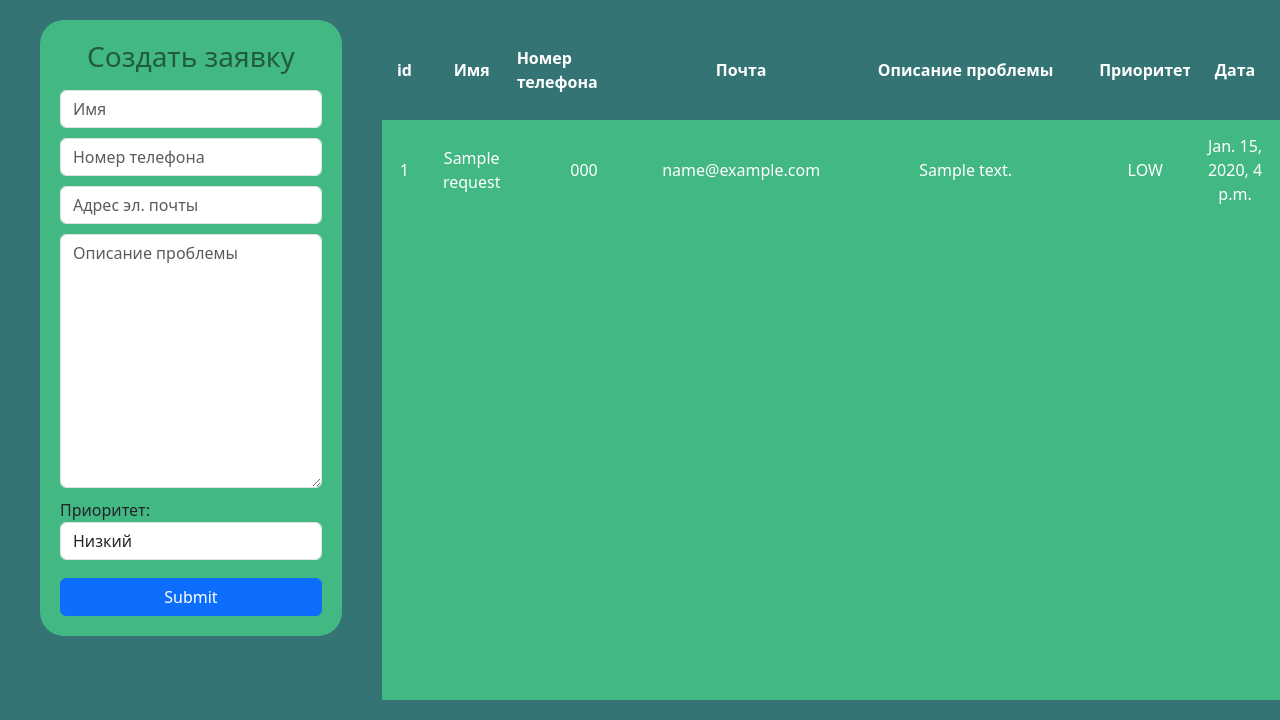
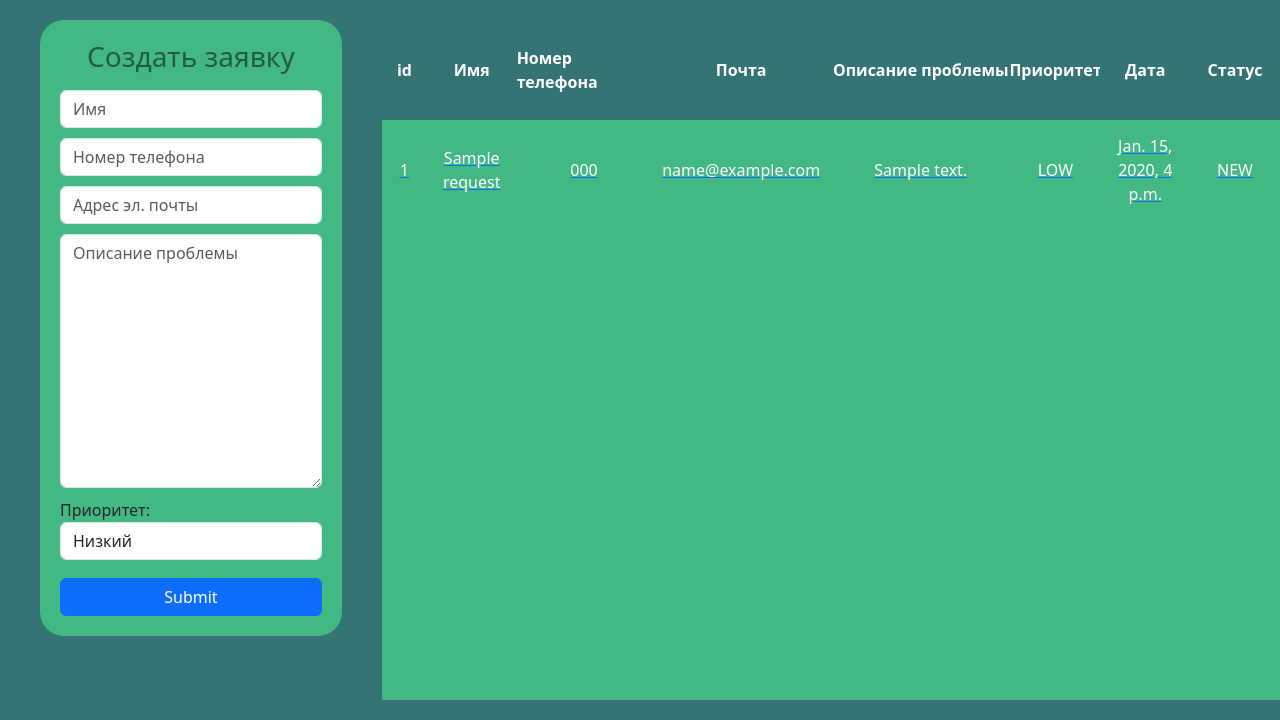
Before and after one commit to shahruhabd/devOps_Django, a Django app: page /help-desk/ in a window 1280 px wide. Shown: the part 80-800 px from the top of the page. Run offline with Django 3.2, Linux system fonts and the light colour scheme; a user stored in the database is signed in; tables that the repository leaves empty hold one stand-in row (values such as "Sample post").

Commit message:
add request detail

```diff
--- a/HelpDesk/models.py
+++ b/HelpDesk/models.py
@@ -16,18 +16,30 @@ class Request(models.Model):
     LOW = 'LOW'
     MEDIUM = 'MEDIUM'
     HIGH = 'HIGH'
-
     PRIORITY_CHOICES = [
         (LOW, 'Низкий'),
         (MEDIUM, 'Средний'),
         (HIGH, 'Высокий'),
     ]
-
     priority = models.CharField(
         max_length=10,
         choices=PRIORITY_CHOICES,
         default=MEDIUM,
     )
 
+    NEW = "NEW"
+    INPROGRESS = "IN PROGRESS"
+    RESOLVED = "RESOLVED"
+    STATUS_CHOICES = [
+        (NEW, 'new'),
+        (INPROGRESS, 'in progress'),
+        (RESOLVED, 'resolved'),
+    ]
+    status = models.CharField(
+        max_length=11,
+        choices=STATUS_CHOICES,
+        default=NEW
+    )
+
     def __str__(self):
-        return f'{self.id}, {self.name}'
+        return f'{self.id}, {self.name}, {self.status}'
--- a/HelpDesk/templates/desk_list.html
+++ b/HelpDesk/templates/desk_list.html
@@ -9,8 +9,11 @@
         <div class="item-header">Описание проблемы</div>
         <div class="item-header">Приоритет</div>
         <div class="item-header">Дата</div>
+        <div class="item-header">Статус</div>
     </div>
     {% for request in requests %}
+    <a href="{% url 'request_detail' request.pk %}">
+
         <div class="desk_list_item">
             <div class="id item">{{ request.id }}</div>
             <div class="name item">{{ request.name }}</div>
@@ -19,7 +22,10 @@
             <div class="description item">{{ request.description }}</div>
             <div class="priority item">{{ request.priority }}</div>
             <div class="created_at item">{{ request.created_at }}</div>
+            <div class="item">{{ request.status }}</div>
         </div>
+    </a>
+
     {% endfor %}
     {% endif %}
 </div>
--- /dev/null
+++ b/HelpDesk/templates/request_detail.html
@@ -0,0 +1,5 @@
+{% extends 'base.html' %}
+{% block title %}{% endblock %}
+{% block content %}
+details
+{% endblock %}
--- a/HelpDesk/views.py
+++ b/HelpDesk/views.py
@@ -1,4 +1,4 @@
-from django.shortcuts import render, HttpResponseRedirect
+from django.shortcuts import render, HttpResponseRedirect, get_object_or_404
 from django.contrib import messages, auth
 from django.urls import reverse
 from .forms import *
@@ -15,8 +15,13 @@ def desk(request):
             return HttpResponseRedirect(reverse('desk'))
     else:
         form = RequestForm()
-    requests = Request.objects.order_by('created_at')
+    resolved = 'RESOLVED'
+    requests = Request.objects.exclude(status=resolved).order_by('created_at')
     return render(request, 'desk.html', {'form':form, 'requests': requests})
+
+def request_detail(request, pk):
+    request_detail = get_object_or_404(Request, pk=pk)
+    return render(request, 'request_detail.html', {'request_detail': request_detail})
 
 def registration(request):
     if request.method == 'POST':
--- a/lesson1/urls.py
+++ b/lesson1/urls.py
@@ -7,9 +7,10 @@ from HelpDesk.views import *
 
 urlpatterns = [
     path('admin/', admin.site.urls),
-    path('', sin_calculator, name='sin_calculator'),
+    path('sin-calc/', sin_calculator, name='sin_calculator'),
     path('game/', game_view, name='game_view'),
     path('help-desk/', desk, name='desk'),
+    path('help-desk/<int:pk>/', request_detail, name='request_detail'),
     path('help-desk/registration', registration, name='registration'),
     path('help-desk/login', login, name='login'),
     path('help-desk/logout', logout, name='logout')
--- a/static/css/helpDesk/helpDesk.css
+++ b/static/css/helpDesk/helpDesk.css
@@ -45,7 +45,7 @@
 }
 .desk_list_item {
     display: grid;
-    grid-template-columns: 5% 10% 15% 20% 30% 10% 10%;
+    grid-template-columns: 5% 10% 15% 20% 20% 10% 10% 10%;
     width: 100%;
     background-color: #42B883;
     color: #fff;
```
Also changed, not shown: HelpDesk/migrations/0004_request_status.py (added). Lines whose indentation alone changed are shown as unchanged.
